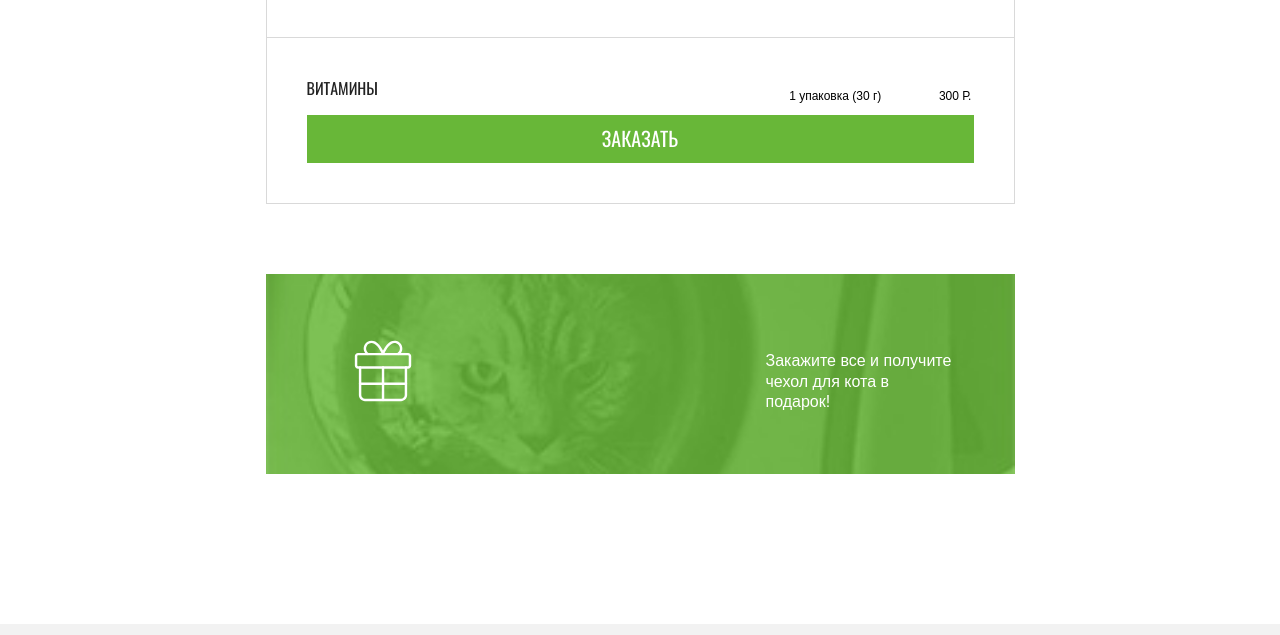
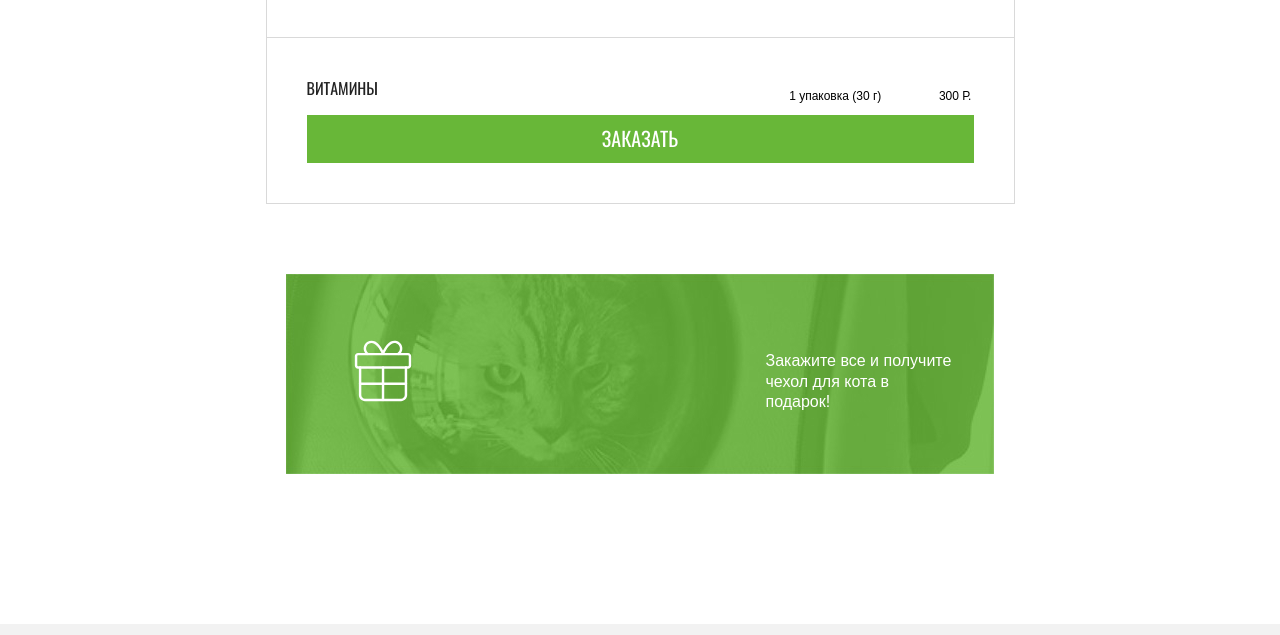
Before and after one commit to juliaanto/1705477-cat-energy-22, a website: page source/catalog.html in a window 1280 px wide. Shown: the part 2725-3360 px from the top of the page. Drawn offline with nearby package versions, Linux system fonts and the light colour scheme; files that its build step writes are made by us from their sources.

Commit message:
Ретинизация блока с подарком

```diff
--- a/source/less/blocks/catalog.less
+++ b/source/less/blocks/catalog.less
@@ -219,8 +219,8 @@
 .catalog__gift {
   display: flex;
   align-items: flex-end;
-  background: url("../img/catalog-gift.svg") no-repeat top center, url("../img/photo-gift.jpg") no-repeat center;
-  background-size: 78px 80px, 100%;
+  background: url("../img/catalog-gift.svg") no-repeat top center, url("../img/photo-gift-mobile.jpg") no-repeat center;
+  background-size: 78px 80px, 280px 289px;
   background-position: center 58px, center;
   background-color: @green;
   min-height: 244px;
@@ -230,7 +230,13 @@
   padding: 0 60px 45px;
   position: relative;
 
+  @media (min-resolution: 2dppx) {
+    background: url("../img/catalog-gift.svg") no-repeat top center, url("../img/photo-gift-mobile@2x.jpg") no-repeat center;
+    background-size: 78px 80px, 280px 289px;
+  }
+
   @media (min-width: @tablet-width) {
+    background: url("../img/catalog-gift.svg") no-repeat top center, url("../img/photo-gift-tablet.jpg") no-repeat center;
     grid-column-start: 1;
     grid-column-end: -1;
     margin-top: 70px;
@@ -239,9 +245,15 @@
     min-height: 0;
     background-position: 78px center, center 65%;
     padding-left: 500px;
+
+    @media (min-resolution: 2dppx) {
+      background: url("../img/catalog-gift.svg") no-repeat top center, url("../img/photo-gift-tablet@2x.jpg") no-repeat center;
+      background-size: 78px 80px, 708px auto;
+    }
   }
 
   @media (min-width: @desktop-width) {
+    background: url("../img/catalog-gift.svg") no-repeat top center, url("../img/photo-gift-desktop.jpg") no-repeat center;
     grid-column-start: -2;
     margin-top: 0;
     margin-bottom: 0;
@@ -253,6 +265,11 @@
     padding-right: 41px;
     box-sizing: border-box;
     background-position: center 30px, center;
+
+    @media (min-resolution: 2dppx) {
+      background: url("../img/catalog-gift.svg") no-repeat top center, url("../img/photo-gift-desktop@2x.jpg") no-repeat center;
+      background-size: 78px 80px, 245px auto;
+    }
   }
 }
 
```
Also changed, not shown: source/img/photo-gift-desktop.jpg (added), source/img/photo-gift-desktop@2x.jpg (added), source/img/photo-gift-mobile.jpg (renamed from source/img/photo-gift.jpg), source/img/photo-gift-mobile@2x.jpg (added), source/img/photo-gift-tablet.jpg (added), source/img/photo-gift-tablet@2x.jpg (added).
